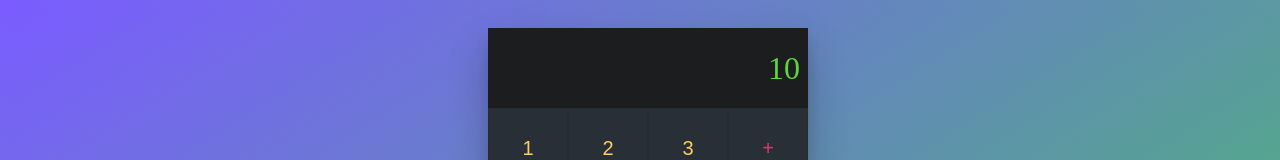
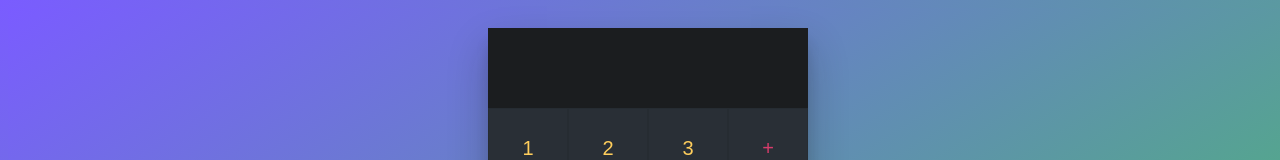
Before and after one commit to FedericoGundel/Curso-React-Calc-App, a React (Create React App) app: page / in a window 1280 px wide. Shown: the top 160 px of the page. Built offline with nearby package versions, Linux system fonts and the light colour scheme.

Commit message:
useState added to Numbers Component

```diff
--- a/src/App.jsx
+++ b/src/App.jsx
@@ -1,4 +1,4 @@
-import React from 'react'
+import React,{ useState } from 'react'
 import './App.css'
 import Numbers from './components/Numbers'
 import Functions from './components/Functions'
@@ -6,11 +6,15 @@ import MathOperations from './components/MathOperations'
 import Result from './components/Result'
 
 const App = () => {
+    const arrayState= useState("");
+    const resultado = arrayState[0]
+    const modificarResultado = arrayState[1]
+
     return (
        <main className="react-calculator">
-           <Result value={"10"}/>
+           <Result value={resultado}/>
            <Numbers onClickNumber={number=>
-                    console.log("number: ",number)
+                    modificarResultado(number)
                 }
             />
            <Functions onContentClear={clear =>
--- a/src/components/Numbers.jsx
+++ b/src/components/Numbers.jsx
@@ -5,7 +5,9 @@ import Button from './Button'
 const numbers = [1,2,3,4,5,6,7,8,9,0]
 const renderButtons = (onClickNumber) => {
     const renderButton = (number =>
-        <Button key={number} text={number.toString()} clickHandler={onClickNumber}/>
+        <Button key={number}
+        text={number.toString()}
+        clickHandler={onClickNumber}/>
     )
     return numbers.map(renderButton)
 }
```
Also changed, not shown: 1 other file (tests, documents, lock files or other folders).
